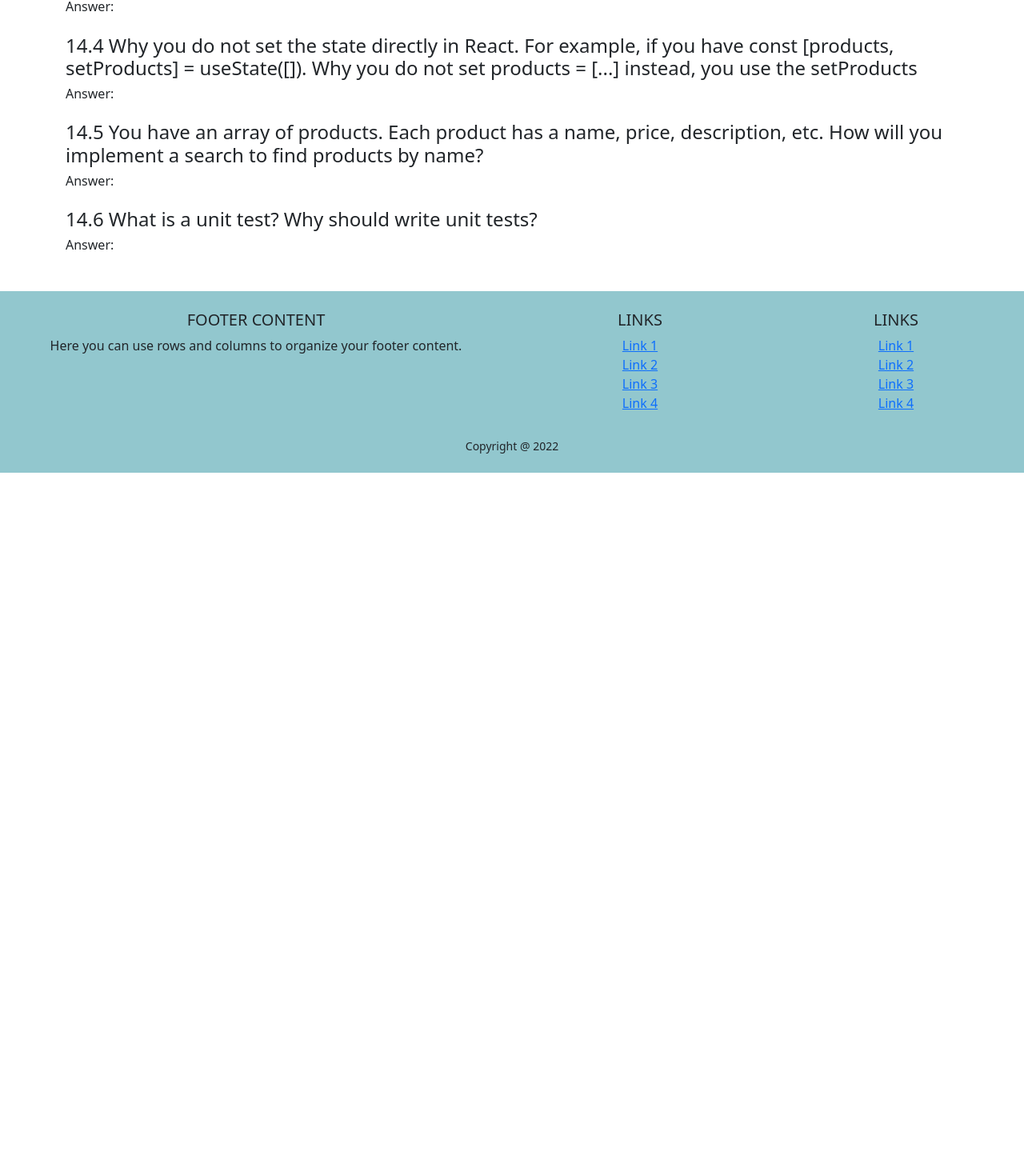
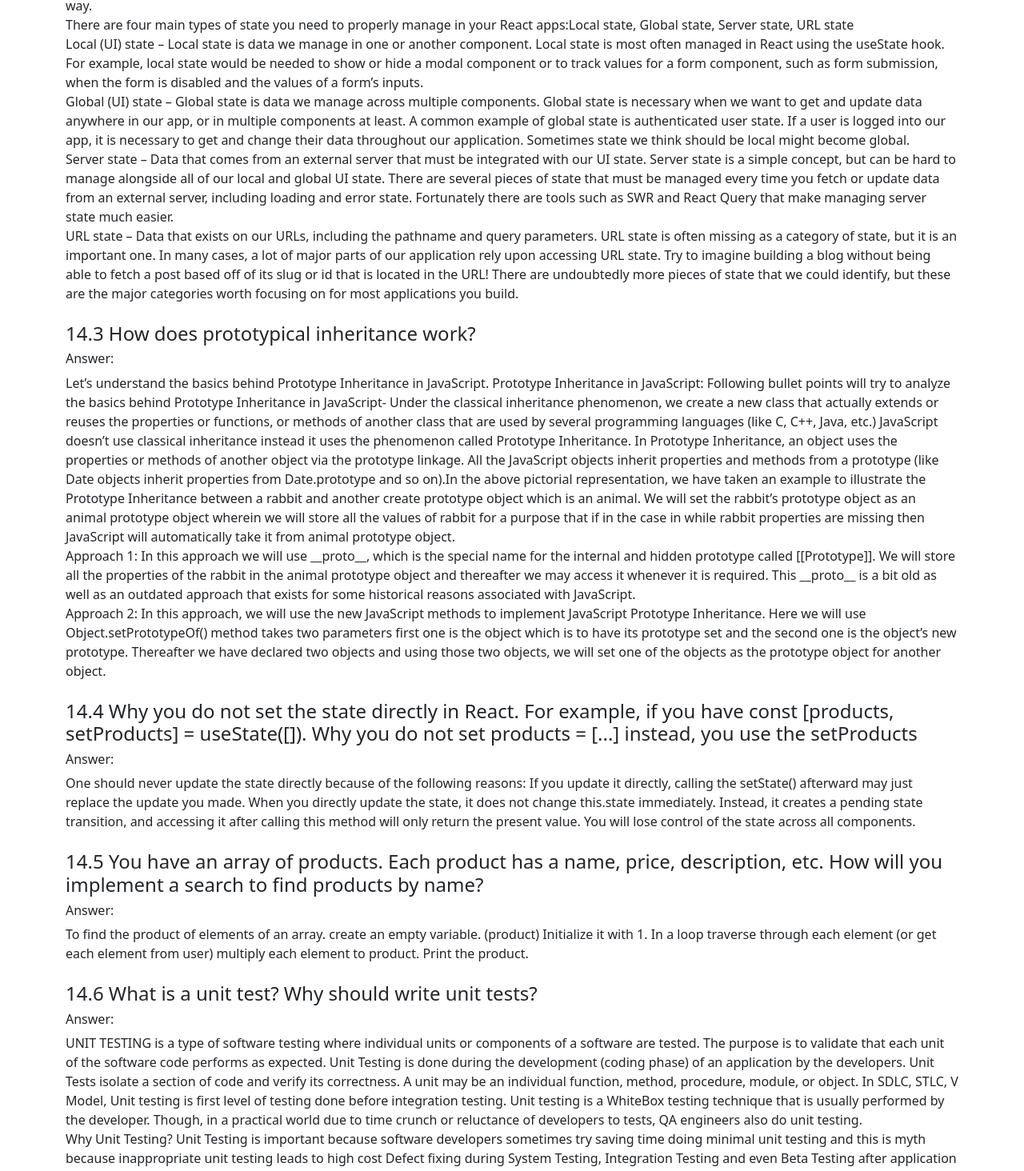
Before and after one commit to abdurrahmanALONG/manufacturer-website-client-side-12, a React (Create React App) app: page /blogs in a window 1280 px wide. Shown: the part 1199-2663 px from the top of the page at 80% size. Before the commit the page ends 1790 px from the top, so only its background shows below. Built offline with nearby package versions, Linux system fonts and the light colour scheme; no server answers.

Commit message:
process for deploy

```diff
--- a/src/Pages/Blogs/Blogs.js
+++ b/src/Pages/Blogs/Blogs.js
@@ -60,31 +60,83 @@ const Blogs = () => {
             <div className='my-4'>
                 <h4>14.2 What are the different ways to manage a state in a React application?</h4>
                 <h6>Answer:</h6>
-                <p></p>
+                <p>Not only are there are a lot of different kinds of state, but there often dozens of ways of managing each kind. Which should you choose?In this guide, we will uncover the several kinds of state in your React apps that you might not be aware of, plus how to manage them in the most effective way.
+                    <div>
+                        There are four main types of state you need to properly manage in your React apps:Local state,
+                        Global state,
+                        Server state,
+                        URL state
+                        <div>Local (UI) state – Local state is data we manage in one or another component.
+                            Local state is most often managed in React using the useState hook.
+                            For example, local state would be needed to show or hide a modal component or to track values for a form component, such as form submission, when the form is disabled and the values of a form’s inputs.</div>
+                        <div>Global (UI) state – Global state is data we manage across multiple components.
+                            Global state is necessary when we want to get and update data anywhere in our app, or in multiple components at least.
+                            A common example of global state is authenticated user state. If a user is logged into our app, it is necessary to get and change their data throughout our application.
+                            Sometimes state we think should be local might become global.</div>
+                        <div>Server state – Data that comes from an external server that must be integrated with our UI state.
+                            Server state is a simple concept, but can be hard to manage alongside all of our local and global UI state.
+                            There are several pieces of state that must be managed every time you fetch or update data from an external server, including loading and error state.
+                            Fortunately there are tools such as SWR and React Query that make managing server state much easier.</div>
+                        <div>URL state – Data that exists on our URLs, including the pathname and query parameters.
+                            URL state is often missing as a category of state, but it is an important one.
+                            In many cases, a lot of major parts of our application rely upon accessing URL state. Try to imagine building a blog without being able to fetch a post based off of its slug or id that is located in the URL!
+                            There are undoubtedly more pieces of state that we could identify, but these are the major categories worth focusing on for most applications you build.</div>
+                    </div>
+                </p>
             </div>
 
             <div className='my-4'>
                 <h4>14.3 How does prototypical inheritance work?</h4>
                 <h6>Answer:</h6>
-                <p></p>
+                <p>Let’s understand the basics behind Prototype Inheritance in JavaScript.
+                    Prototype Inheritance in JavaScript: Following bullet points will try to analyze the basics behind Prototype Inheritance in JavaScript- Under the classical inheritance phenomenon, we create a new class that actually extends or reuses the properties or functions, or methods of another class that are used by several programming languages (like C, C++, Java, etc.)
+                    JavaScript doesn’t use classical inheritance instead it uses the phenomenon called Prototype Inheritance.
+                    In Prototype Inheritance, an object uses the properties or methods of another object via the prototype linkage.
+                    All the JavaScript objects inherit properties and methods from a prototype (like Date objects inherit properties from Date.prototype and so on).In the above pictorial representation, we have taken an example to illustrate the Prototype Inheritance between a rabbit and another create prototype object which is an animal.
+                    We will set the rabbit’s prototype object as an animal prototype object wherein we will store all the values of rabbit for a purpose that if in the case in while rabbit properties are missing then JavaScript will automatically take it from animal prototype object.
+                    <div>
+                        Approach 1:
+                        In this approach we will use __proto__, which is the special name for the internal and hidden prototype called [[Prototype]].
+                        We will store all the properties of the rabbit in the animal prototype object and thereafter we may access it whenever it is required.
+                        This __proto__ is a bit old as well as an outdated approach that exists for some historical reasons associated with JavaScript.</div>
+                    <div>Approach 2:
+                        In this approach, we will use the new JavaScript methods to implement JavaScript Prototype Inheritance.
+                        Here we will use Object.setPrototypeOf() method takes two parameters first one is the object which is to have its prototype set and the second one is the object’s new prototype.
+                        Thereafter we have declared two objects and using those two objects, we will set one of the objects as the prototype object for another object.</div>
+                </p>
             </div>
 
             <div className='my-4'>
                 <h4>14.4 Why you do not set the state directly in React. For example, if you have const [products, setProducts] = useState([]). Why you do not set products = [...] instead, you use the setProducts</h4>
                 <h6>Answer:</h6>
-                <p></p>
+                <p>One should never update the state directly because of the following reasons:
+                    If you update it directly, calling the setState() afterward may just replace the update you made.
+                    When you directly update the state, it does not change this.state immediately. Instead, it creates a pending state transition, and accessing it after calling this method will only return the present value.
+                    You will lose control of the state across all components.</p>
             </div>
 
             <div className='my-4'>
                 <h4>14.5 You have an array of products. Each product has a name, price, description, etc. How will you implement a search to find products by name?</h4>
                 <h6>Answer:</h6>
-                <p></p>
+                <p>To find the product of elements of an array.
+                    create an empty variable. (product)
+                    Initialize it with 1.
+                    In a loop traverse through each element (or get each element from user) multiply each element to product.
+                    Print the product.</p>
             </div>
 
             <div className='my-4'>
                 <h4>14.6 What is a unit test? Why should write unit tests?</h4>
                 <h6>Answer:</h6>
-                <p></p>
+                <p>UNIT TESTING is a type of software testing where individual units or components of a software are tested. The purpose is to validate that each unit of the software code performs as expected. Unit Testing is done during the development (coding phase) of an application by the developers. Unit Tests isolate a section of code and verify its correctness. A unit may be an individual function, method, procedure, module, or object.
+                    In SDLC, STLC, V Model, Unit testing is first level of testing done before integration testing. Unit testing is a WhiteBox testing technique that is usually performed by the developer. Though, in a practical world due to time crunch or reluctance of developers to tests, QA engineers also do unit testing.
+                    <div>Why Unit Testing?
+                        Unit Testing is important because software developers sometimes try saving time doing minimal unit testing and this is myth because inappropriate unit testing leads to high cost Defect fixing during System Testing, Integration Testing and even Beta Testing after application is built. If proper unit testing is done in early development, then it saves time and money in the end.</div>
+                    <div>Here, are the key reasons to perform unit testing in software engineering:
+                        Unit tests help to fix bugs early in the development cycle and save costs.
+                        It helps the developers to understand the testing code base and enables them to make changes quickly
+                        Good unit tests serve as project documentation
+                        Unit tests help with code re-use. Migrate both your code and your tests to your new project. Tweak the code until the tests run again.</div></p>
             </div>
         </div>
     );
--- a/src/Pages/Dashboard/Dashboard.js
+++ b/src/Pages/Dashboard/Dashboard.js
@@ -17,12 +17,12 @@ const Dashboard = () => {
             <div className="das-link">
                 <label for="dashboard-sidebar"></label>
                 <ul className="">
-                    <li><Link to="/dashboard/MyOrders">My Orders</Link></li>
-                    <li><Link to="/dashboard/AddAReview">Add Reviews</Link></li>
+                    {!admin &&<li><Link to="/dashboard/MyOrders">My Orders</Link></li>}
+                    {!admin &&<li><Link to="/dashboard/AddAReview">Add Reviews</Link></li>}
                     <li><Link to="/dashboard/MyProfile">My Profile</Link></li>
-                    <li><Link to="/dashboard/ManageAllOrders">Manage All Orders</Link></li>
-                    <li><Link to="/dashboard/AddAProduct">Add A Product</Link></li>
-                    <li><Link to="/dashboard/ManageProducts">Manage Products</Link></li>
+                    {admin &&<li><Link to="/dashboard/ManageAllOrders">Manage All Orders</Link></li>}
+                    {admin &&<li><Link to="/dashboard/AddAProduct">Add A Product</Link></li>}
+                    {admin &&<li><Link to="/dashboard/ManageProducts">Manage Products</Link></li>}
                     {admin && <li><Link to="/dashboard/Users">Make Admin</Link></li>}
                 </ul>
 
```
